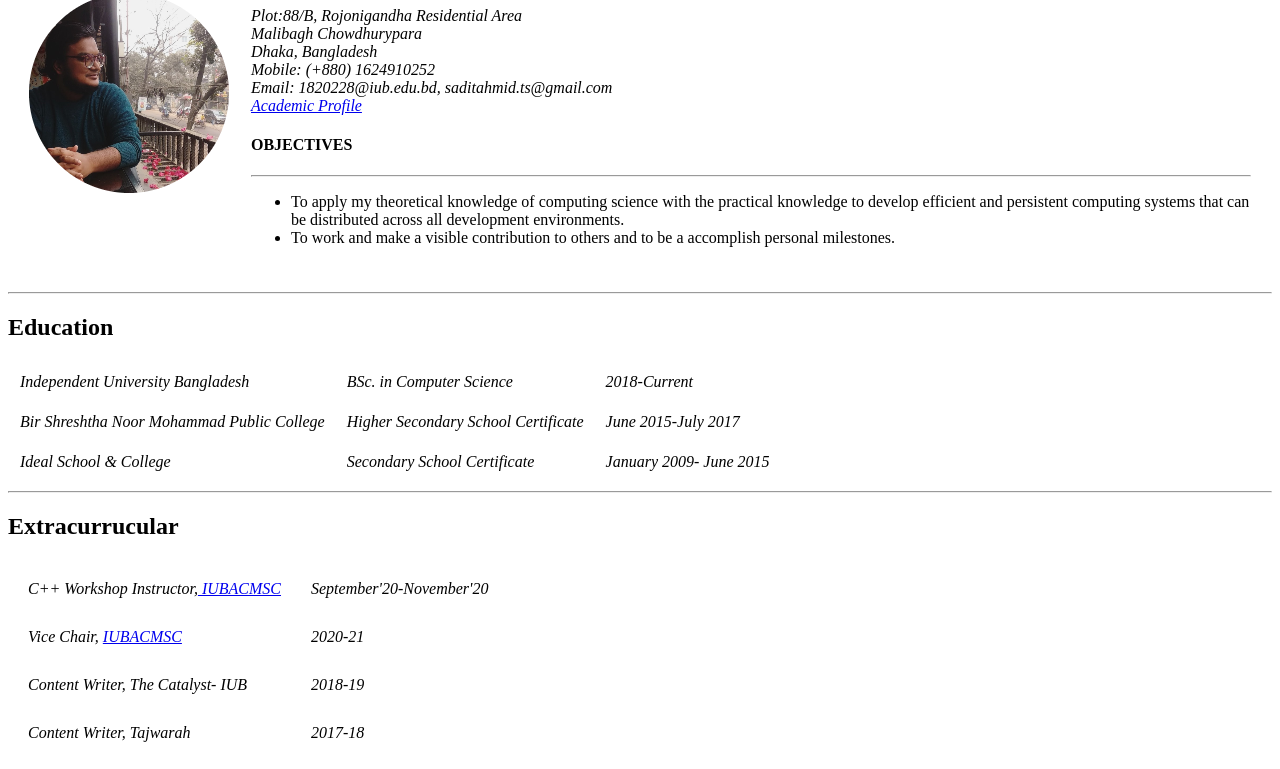
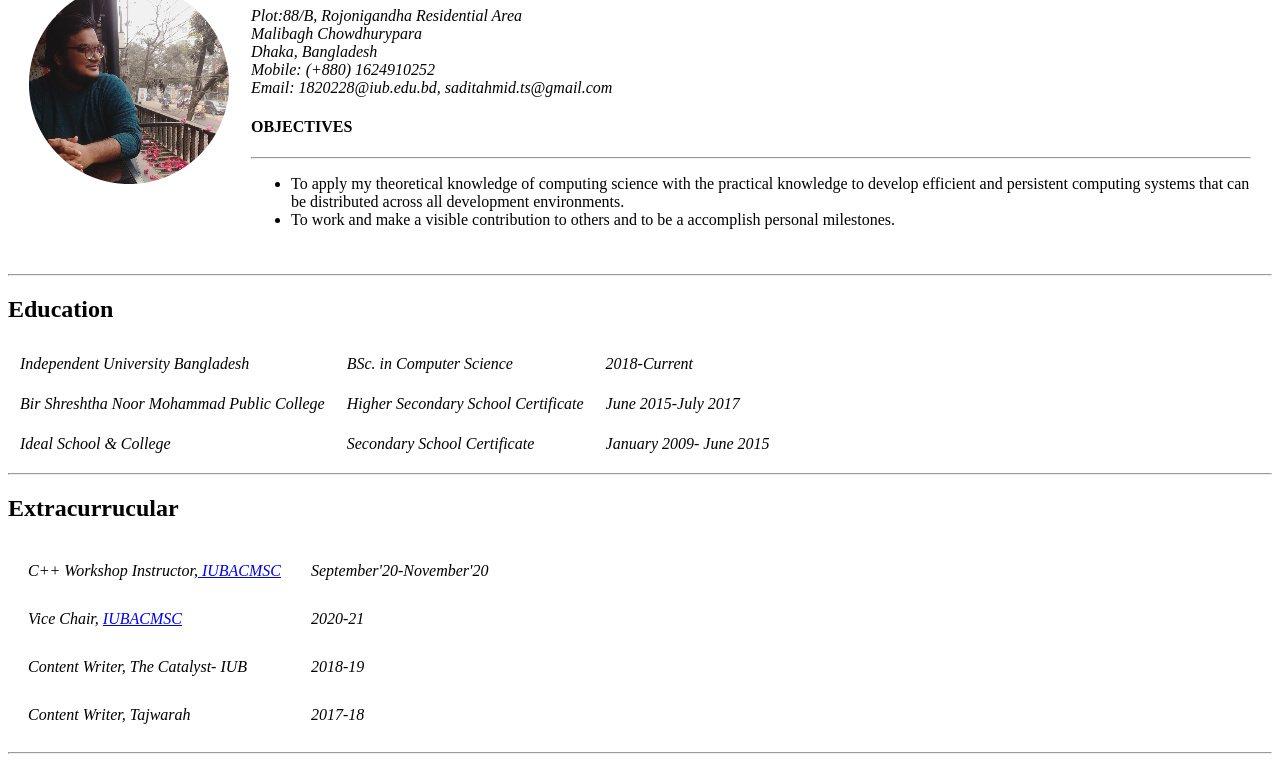
Before and after one commit to saditahmid/TestCV, a plain HTML site: page index.html in a window 1280 px wide. Shown: the part 102-871 px from the top of the page. Drawn offline with Linux system fonts and the light colour scheme.

Commit message:
Edit Index.html

```diff
--- a/index.html
+++ b/index.html
@@ -18,8 +18,9 @@
 				Dhaka, Bangladesh <br>
 				Mobile: (+880) 1624910252 <br>
 				Email: 1820228@iub.edu.bd, saditahmid.ts@gmail.com <br>
-				<a href="academics.html">Academic Profile</a> </em>
-			</p>
+			</em></p>
+				<!--<a href="academics.html">Academic Profile</a> </em> -->
+
 			<h4>OBJECTIVES</h4>
 			<hr>
 			<ul><li> To apply my theoretical knowledge of computing science with the practical knowledge to develop efficient and persistent computing systems that can be distributed across all development environments. </li>
```
